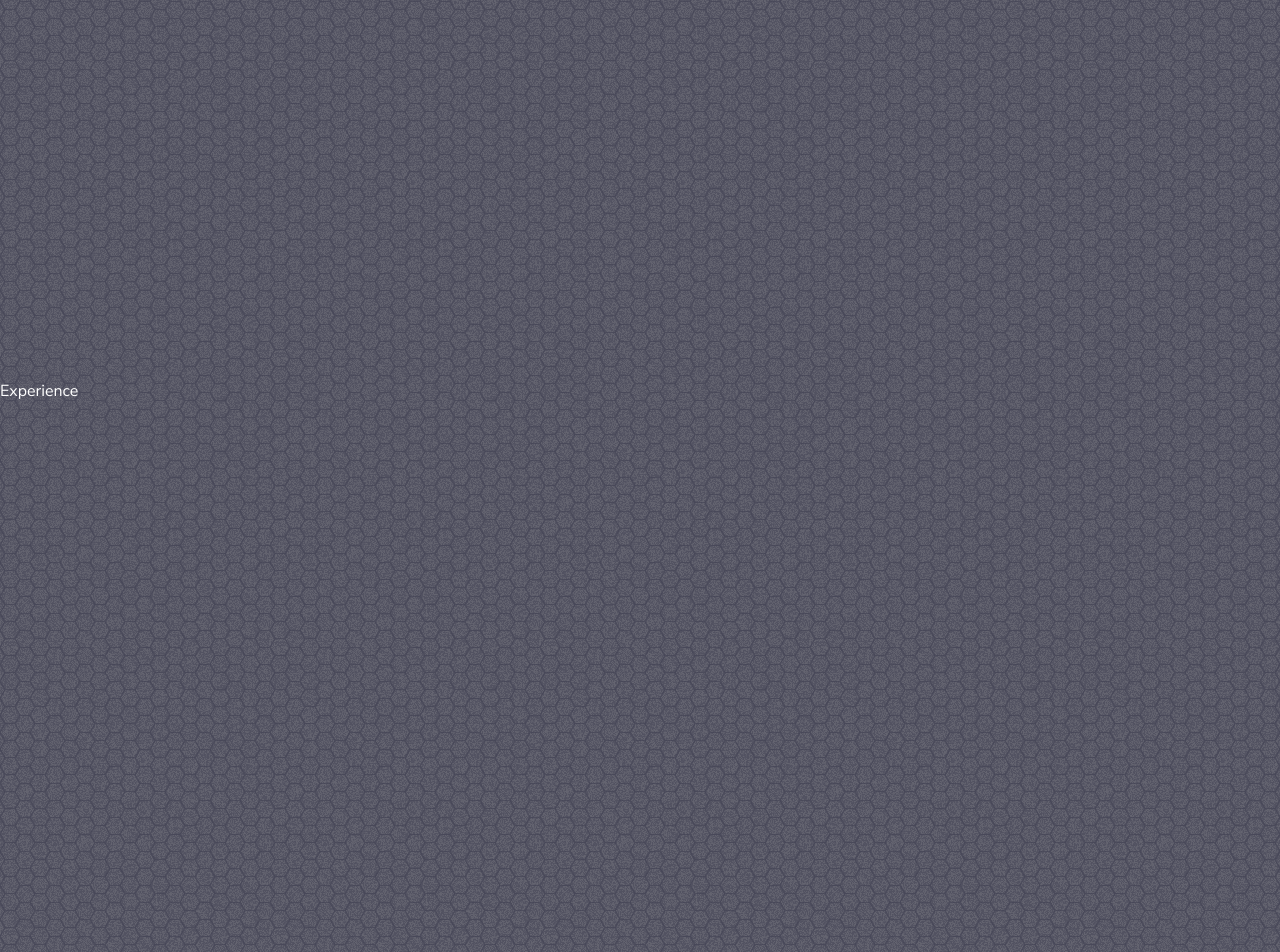
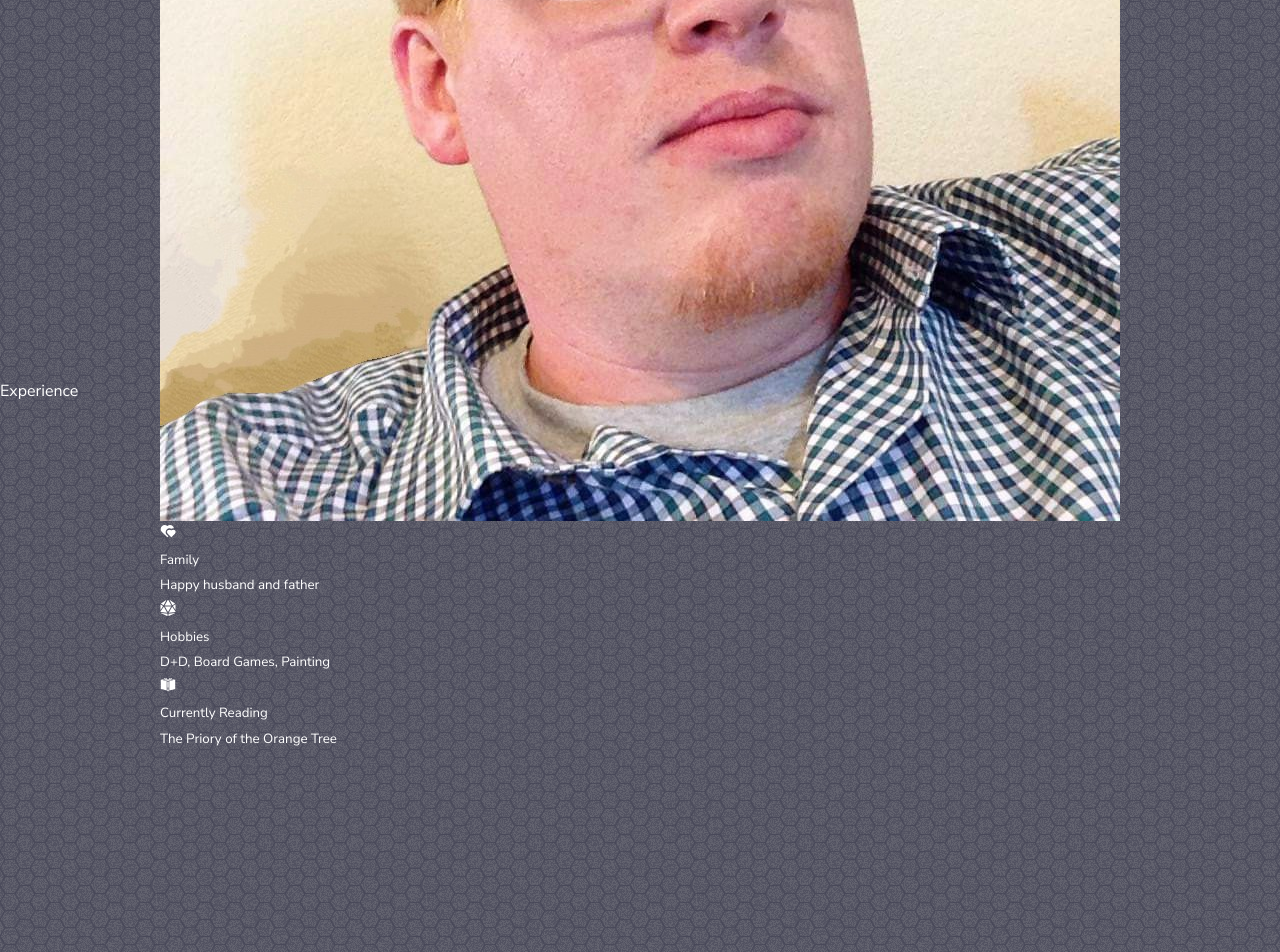
Before and after one commit to littletonjeffrey/codeappendable, a React (Create React App) app: page / in a window 1280 px wide. Shown: the part 1478-2430 px from the top of the page. Built offline with nearby package versions, Linux system fonts and the light colour scheme.

Commit message:
about me cards made and image added

```diff
--- a/src/components/about/about.jsx
+++ b/src/components/about/about.jsx
@@ -1,11 +1,45 @@
 import React from 'react'
 //connect individual style sheet
 import './about.css'
+//import image for aboutme
+import ME from '../../assets/upwardlook.jpg'
+//import icons for aboutme
+import {RiHeartsFill} from 'react-icons/ri'
+import {FaDiceD20} from 'react-icons/fa'
+import {GiBookCover} from 'react-icons/gi'
 
 const about = () => {
   return (
     <section id='about'>
-     About
+     <h5>Get To Know</h5>
+     <h2>About Me</h2>
+
+     <div className = 'container about_container'>
+       <div className='about_me'>
+          <div className="about_me-image">
+            <img src={ME} alt='photo of Jeffrey' />
+          </div>
+       </div>
+       <div className="about_content">
+        <div className="about_cards">
+          <article className='about_card'>
+            <RiHeartsFill className='about_icon'/>
+            <h5>Family</h5>
+            <small>Happy husband and father</small>
+          </article>
+          <article className='about_card'>
+            <FaDiceD20 className='about_icon'/>
+            <h5>Hobbies</h5>
+            <small>D+D, Board Games, Painting</small>
+          </article>
+          <article className='about_card'>
+            <GiBookCover className='about_icon'/>
+            <h5>Currently Reading</h5>
+            <small>The Priory of the Orange Tree</small>
+          </article>
+        </div>
+       </div>
+     </div>
     </section>
   )
 }
```
Also changed, not shown: src/assets/upwardlook.jpg (added).
